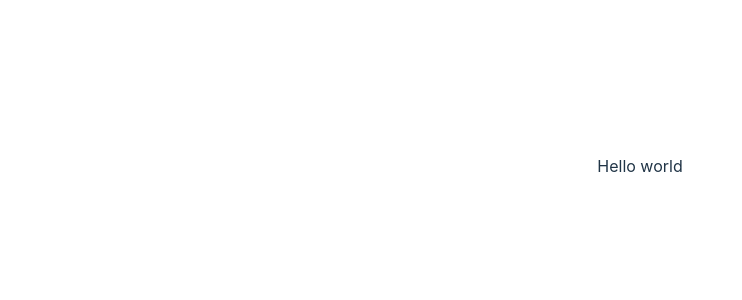
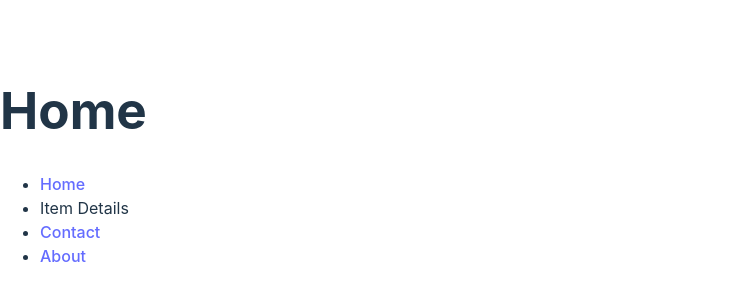
Before and after one commit to Christophe-Calmes/react-router, a React (Vite) app: page / in a window 1280 px wide. Shown: the part 234-534 px from the top of the page, without its empty margins (0-742 px from the left). Built offline with nearby package versions, Linux system fonts and the light colour scheme.

Commit message:
Navbar in home

```diff
--- a/src/Components/About.jsx
+++ b/src/Components/About.jsx
@@ -1,6 +1,12 @@
+import BackToHome from "./BackToHome"
 const About = () => {
   return (
-    <div>About</div>
+    <div>
+      <h1>About</h1>
+      <section>
+        <BackToHome/>
+      </section>
+    </div>
   )
 }
 
--- /dev/null
+++ b/src/Components/BackToHome.jsx
@@ -0,0 +1,9 @@
+import { Link } from "react-router-dom"
+
+const BackToHome = () => {
+  return (
+    <div><Link to="/Home">BackToHome</Link></div>
+  )
+}
+
+export default BackToHome
--- a/src/Components/Contact.jsx
+++ b/src/Components/Contact.jsx
@@ -1,6 +1,10 @@
+import BackToHome from "./BackToHome"
 const Contact = () => {
   return (
-    <div>Contact</div>
+    <div>
+      <h1>Contact</h1>
+      <section><BackToHome/></section>
+    </div>
   )
 }
 
--- a/src/Components/Home.jsx
+++ b/src/Components/Home.jsx
@@ -1,6 +1,12 @@
+import Nav from '../Routes/Routes';
 const Home = () => {
   return (
-    <div>Home</div>
+    <div>
+      <h1>Home</h1>
+      <section>
+        <Nav />
+      </section>
+    </div>
   )
 }
 
--- /dev/null
+++ b/src/Error_page.jsx
@@ -0,0 +1,7 @@
+const error_pages = () => {
+  return (
+    <div>This page does not exist, take our word for it.</div>
+  )
+}
+
+export default error_pages
--- /dev/null
+++ b/src/Routes/Routes.jsx
@@ -0,0 +1,15 @@
+import { Link } from "react-router-dom"
+const Routes = () => {
+  return (
+    <div>
+        <ul>
+            <li><Link to="/Home">Home</Link></li>
+            <li>Item Details</li>
+            <li><Link to="/Contact">Contact</Link></li>
+            <li><Link to="/About">About</Link></li>
+        </ul>
+    </div>
+  )
+}
+
+export default Routes
--- a/src/main.jsx
+++ b/src/main.jsx
@@ -5,12 +5,29 @@ import {
   RouterProvider,
 } from "react-router-dom";
 import "./index.css";
-import App from './App';
+import Routes from './Routes/Routes';
+import ErrorPage from './Error_page'
+import Home from './Components/Home'
+import Contact from './Components/Contact';
+import About from './Components/About';
 
 const router = createBrowserRouter([
   {
     path: "/",
-    element: <div><App/></div>,
+    element: <Home/>,
+    errorElement: <ErrorPage/>
+  },
+  {
+    path: "/Home",
+    element: <Home />,
+  },
+  {
+    path: "/Contact",
+    element: <Contact />,
+  },
+  {
+    path: "/About",
+    element: <About />,
   },
 ]);
 
```
